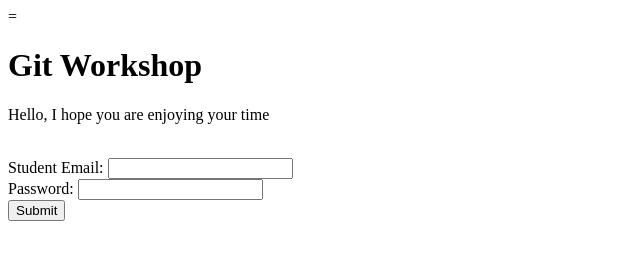
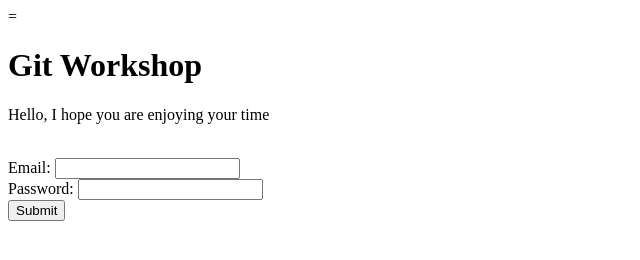
Before and after one commit to shawn-grant/gittest, a plain HTML site: page index.html in a window 1280 px wide. Shown: the whole page, without its empty margins (0-640 px from the left). Drawn offline with Linux system fonts and the light colour scheme.

Commit message:
Changed back to email

```diff
--- a/index.html
+++ b/index.html
@@ -11,7 +11,7 @@
     <br>
     <form action="">
         <!-- email -->
-        <label for="email">Student Email:</label>
+        <label for="email">Email:</label>
         <input type="email" name="email" id="stu_email">
         <br>
         <!-- password -->
```
